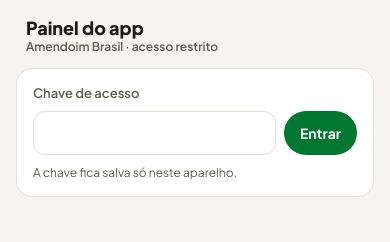
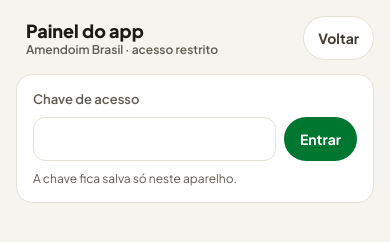
Before and after one commit to 6yytd4b9ts-a11y/amendoim-brasil-app, a website with bundled scripts: page public/painel.html in a window 390 px wide. Built offline with nearby package versions, Linux system fonts and the light colour scheme.

Commit message:
Painel: botão Voltar ao app e instrução do iPhone pelo atalho do logo
Co-Authored-By: Claude Opus 5.5 <noreply@anthropic.com>
Claude-Session: https://claude.ai/code/session_01G9HNCKPZJrCxaw5V7futBP

```diff
--- a/public/painel.html
+++ b/public/painel.html
@@ -19,10 +19,11 @@
     .pn-topo { display: flex; align-items: center; justify-content: space-between; gap: 12px; }
     .pn-topo .marca { display: flex; align-items: center; gap: 10px; }
     .pn-topo img { height: 34px; }
+    .pn-topo .btn { white-space: nowrap; padding: 0 14px; }
     .pn-topo h1 { margin: 0; font-size: 18px; font-weight: 800; }
     .pn-topo small { display: block; font-size: 12px; color: var(--texto-3); font-weight: 600; }
     #pn-entrar { max-width: 420px; }
-    #pn-entrar input { flex: 1; min-height: 44px; border: 1px solid var(--borda); border-radius: 12px; padding: 0 12px; font: inherit; font-size: 15px; }
+    #pn-entrar input { flex: 1; min-width: 0; min-height: 44px; border: 1px solid var(--borda); border-radius: 12px; padding: 0 12px; font: inherit; font-size: 15px; }
     #pn-corpo { display: flex; flex-direction: column; gap: 14px; }
     .pn-abas { position: sticky; top: 0; z-index: 5; overflow-x: auto; scrollbar-width: none; }
     .pn-abas button { white-space: nowrap; padding: 0 10px; flex: 1 0 auto; font-size: 13px; }
@@ -92,7 +93,7 @@
   <div class="pn">
     <div class="pn-topo">
       <div class="marca"><img src="/img/logo.png" alt=""><div><h1>Painel do app</h1><small>Amendoim Brasil · acesso restrito</small></div></div>
-      <button class="btn btn-pequeno btn-contorno" id="pn-sair" hidden>Sair</button>
+      <div style="display:flex;gap:8px"><a class="btn btn-pequeno btn-contorno" href="/#/inicio">Voltar</a><button class="btn btn-pequeno btn-contorno" id="pn-sair" hidden>Sair</button></div>
     </div>
     <form id="pn-entrar" class="cartao" style="gap:10px" hidden>
       <label class="rotulo" for="pn-chave">Chave de acesso</label>
```
